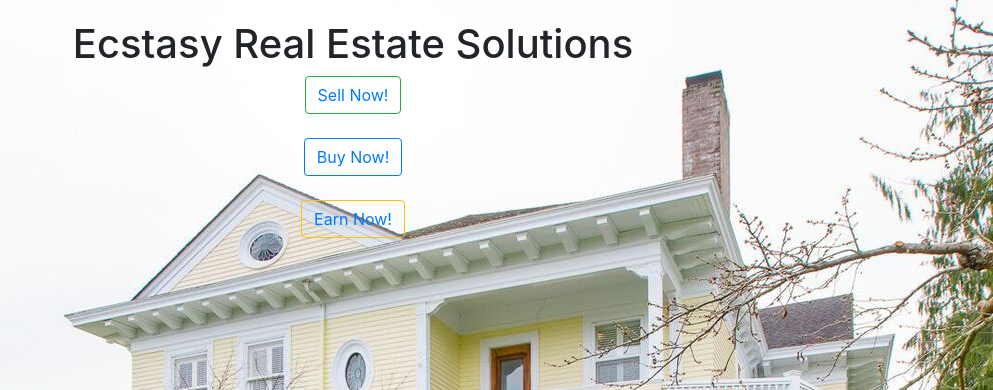
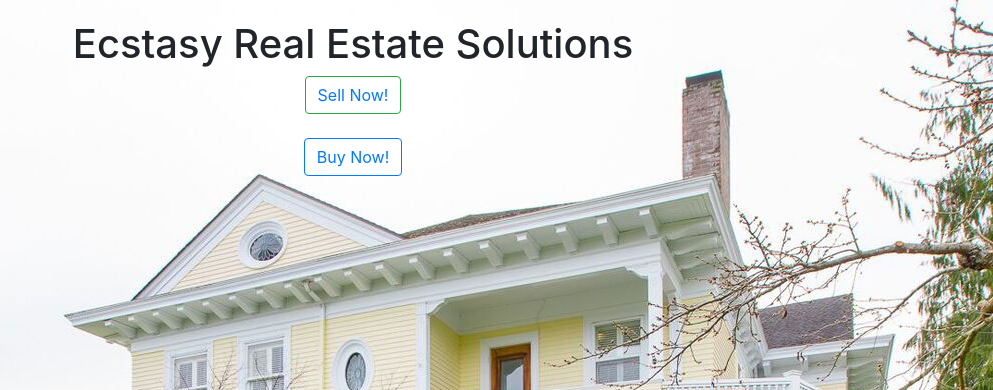
Before and after one commit to chiragpandey15/Real-Estate-Management-System, a PHP site: page / in a window 1280 px wide. Shown: the top 390 px of the page, without its empty margins (287-1280 px from the left). Run offline with PHP 8.4, Linux system fonts and the light colour scheme.

Commit message:
Update index.php

```diff
--- a/index.php
+++ b/index.php
@@ -17,11 +17,6 @@
 		<input type="hidden"  name="signup" value="2">
 		<button type="button" class="btn btn-outline-primary" name="buy"><a href="customerEntry.php">Buy Now!</a></button>
 		</form>
-		<br>
-		<form>
-		<input type="hidden"  name="signup" value="3">
-		<button type="button" class="btn btn-outline-warning" name="broker"><a href="brokerEntry.php">Earn Now!</a></button>
-		</form>
 	</div>
 
 
```
